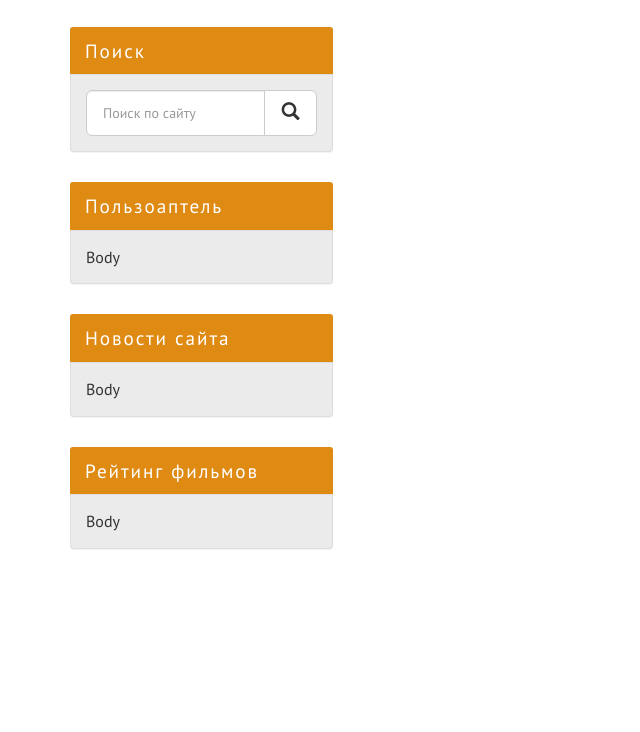
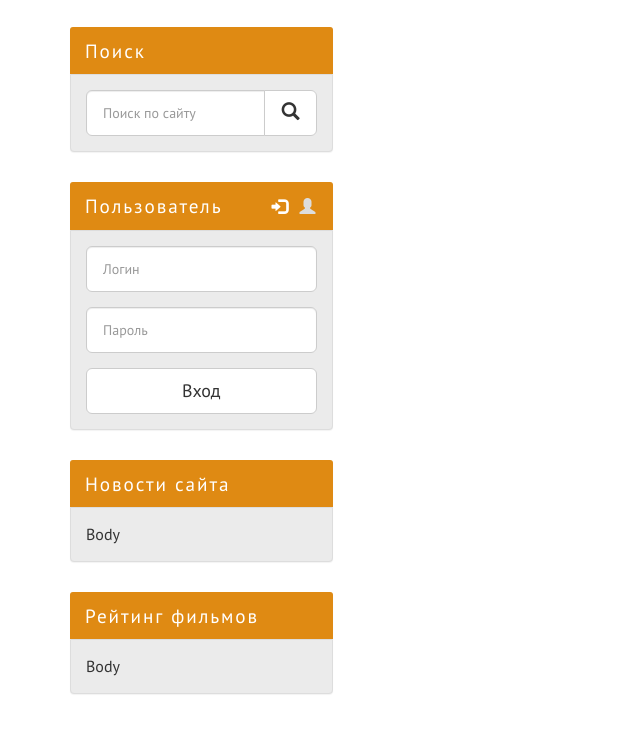
Before and after one commit to AndreiDiving/sinema_24.08.2020, a website: page index.html in a window 1280 px wide. Shown: the part 801-1533 px from the top of the page, without its empty margins (0-640 px from the left). Before the commit the page ends 1430 px from the top, so only its background shows below. Drawn offline with Linux system fonts and the light colour scheme.

Commit message:
sidebar-2

```diff
--- a/assets/scss/_bootstrap-theming.scss
+++ b/assets/scss/_bootstrap-theming.scss
@@ -79,7 +79,9 @@
     }
 }
 
-
-.input-group-lg > .form-control  {
-    font-size: 14px;
+.input {
+    &-lg,
+    &-group-lg > .form-control  {
+        font-size: 0.875rem;
+    }
 }
--- a/assets/scss/_sidebar.scss
+++ b/assets/scss/_sidebar.scss
@@ -14,3 +14,26 @@
         width: 100%;
     }
 }
+
+.user-login {
+    position: relative;
+
+    &__tabs {
+        position: absolute;
+        top: 0;
+        right: 10px;
+        border: none;
+
+        a {
+            padding: 14px 5px 11px !important;
+            color: $color-gray;
+            border: none !important;
+            background-color: transparent !important;
+        }
+        .active a {
+            color: $color-light !important;
+
+        }
+
+    }
+}
--- a/index.html
+++ b/index.html
@@ -106,7 +106,6 @@
         <div class="panel-heading">Поиск</div>
         <div class="panel-body">
           <form action="search">
-
             <div class="input-group input-group-lg">
               <input class="form-control" type="search" placeholder="Поиск по сайту">
               <span class="input-group-btn">
@@ -119,10 +118,47 @@
         </div>
       </div>
 
-      <div class=" user-login panel panel-info">
-        <div class="panel-heading">Пользоаптель</div>
+      <div class="user-login panel panel-info">
+        <div class="panel-heading">Пользователь</div>
         <div class="panel-body">
-          Body
+          <div>
+            <ul class="user-login__tabs nav nav-tabs" role="tablist">
+              <li role="presentation" class="active"><a href="#user-login-sidebar" aria-controls="home" role="tab" data-toggle="tab">
+                <span class="glyphicon glyphicon-log-in" title="Вход"></span>
+              </a></li>
+              <li role="presentation"><a href="#user-registration-sidebar" aria-controls="profile" role="tab" data-toggle="tab">
+                <span class="glyphicon glyphicon-user" title="Регистрация"></span>
+              </a></li>
+            </ul>
+
+            <div class="user-login__content tab-content">
+              <div role="tabpanel" class="tab-pane active" id="user-login-sidebar">
+                <form action="login">
+                  <div class="form-group">
+                    <input class="form-control input-lg" type="text" placeholder="Логин">
+                  </div>
+                  <div class="form-group">
+                    <input class="form-control input-lg" type="password" placeholder="Пароль">
+                  </div>
+                  <button class="btn btn-default btn-lg btn-block">Вход</button>
+                </form>
+              </div>
+              <div role="tabpanel" class="tab-pane" id="user-registration-sidebar">
+                <form action="registration">
+                  <div class="form-group">
+                    <input class="form-control input-lg" type="text" placeholder="Логин">
+                  </div>
+                  <div class="form-group">
+                    <input class="form-control input-lg" type="password" placeholder="Пароль">
+                  </div>
+                  <div class="form-group">
+                    <input class="form-control input-lg" type="email" placeholder="Email">
+                  </div>
+                  <button class="btn btn-default btn-lg btn-block">Регистрация</button>
+                </form>
+              </div>
+            </div>
+          </div>
         </div>
       </div>
 
```
Also changed, not shown: assets/css/style.css, 1 other file.
